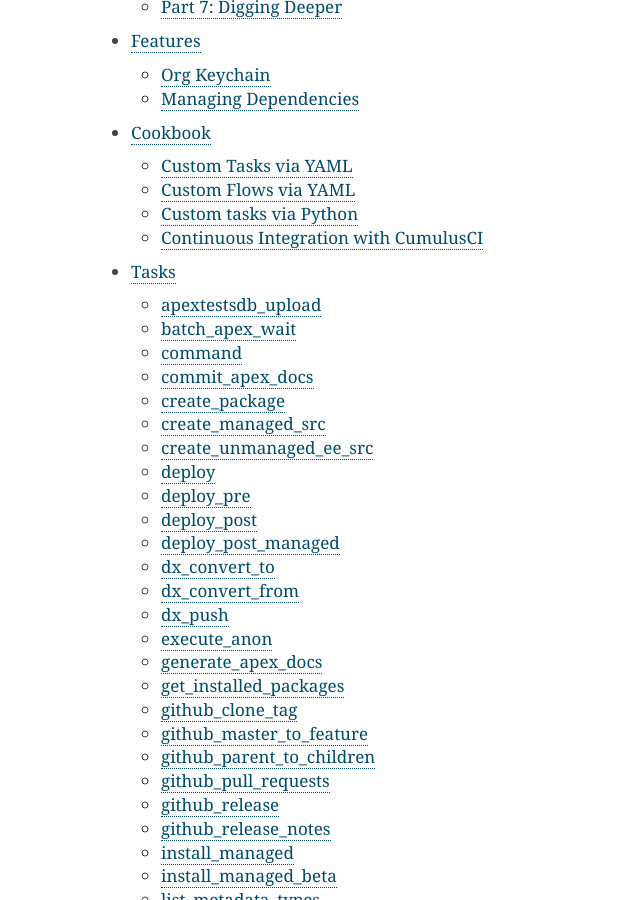
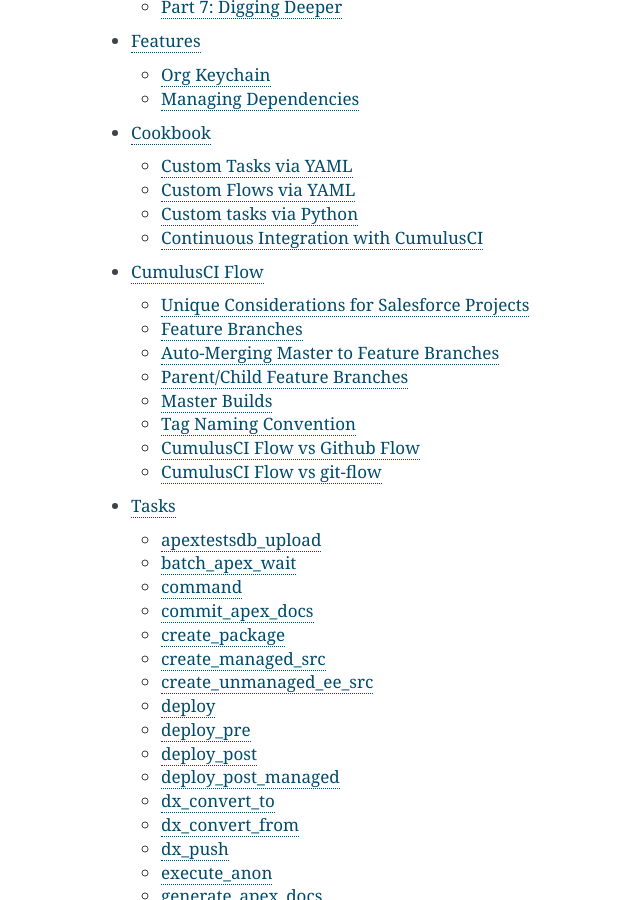
Before and after one commit to SFDO-Tooling/CumulusCI, a Sphinx documentation site: the page built from docs/index.rst, in a window 1280 px wide and 900 px high, scrolled down 381 px. Shown: the whole window, without its empty margins (319-959 px from the left). Built offline with Sphinx 7.4.7, drawn with Linux system fonts in a browser that asks for light colours; some of the changed lines change nothing that is shown.

Commit message:
Add docs for CumulusCI Flow

```diff
--- /dev/null
+++ b/docs/cumulusci_flow.rst
@@ -0,0 +1,104 @@
+.. sectionauthor:: Jason Lantz <jlantz@salesforce.com>
+==============
+CumulusCI Flow
+==============
+
+CumulusCI Flow is the branching model and process we use for development of our products at Salesforce.org.  CumulusCI Flow is based on the Github Flow model with a few changes and additions.  One of the most common questions I'm asked by new developers joining our team is “Why don't we use git-flow with a development and release branch?”.  Unfortunately, despite having good answers to the question, it often involves a longer discussion to make the point.  That's the motivation for this article explaining why we use CumulusCI Flow over Github Flow or git-flow.
+
+Unique Considerations for Salesforce Projects
+=============================================
+
+CumulusCI Flow was designed for Salesforce development projects which inject some unique considerations into finding the right branching model:
+
+* You cannot re-cut a Salesforce managed package release with the same version as a prior release.  As a result, Git Tags are the best representation of our releases in a repository since they are a read only reference to the exact code we put into a given release.
+* Most Salesforce managed package projects use Push Upgrades to keep all users of the package on the latest release.  This eliminates the need to consider supporting multiple past versions.
+* Releasing managed packages has some overhead involved including manual checks by release managers to ensure nothing gets permanently locked into the package in a release.  As a result, true continuous delivery isn't an option.  We work in 2 week sprints and cut releases at the end of each sprint for all products with any changes.
+
+Feature Branches
+================
+
+Like Github Flow, CumulusCI Flow uses a simple master/feature branch model.  The master branch is the only permanent branch in the repository.  All development work (features and bug fixes) is done in feature branches prefixed with feature/.  All commits on all feature branches are tested concurrently by our CI app, MetaCI, though any CI app could be used for the same purpose.
+
+Once a developer is done with a feature branch, they create a Pull Request to merge their branch into the master branch.  The Pull Review serves as the container for the following:
+
+* **Code Review**: We use Github's built in review functionality for Pull Requests to conduct line by line code reviews
+* **Release Notes**: We use the Pull Request body to create release notes content relevant to the PR.  This content is automatically parsed by CumulusCI's release notes generation task to automatically build cumulative release notes on each release.
+* **QA**: The goal of the Pull Request is to serve as a gate blocking a change from going into master until it's ready to release.  As a result, we do QA on the feature before merging the Pull Request.
+
+When a Pull Request is approved and passing build, it is merged using the Merge button in Github's web interface.  We use Github Protected Branches to enforce both code reviews and passing builds before a Pull Request can be merged to master.
+
+Once the Pull Request is merged, the feature branch is deleted.
+
+Auto-Merging Master to Feature Branches
+=======================================
+
+One of the bigger differences between CumulusCI Flow and Github Flow or git-flow is that we automate the merging of master commits into all open feature branches the initial master build passes.  This auto-merge does a lot for us:
+
+* Ensures feature branches always track with master
+* Re-tests each feature branch with any changes to master since the merge generates a new commit
+* Eliminates merge conflicts when merging a Pull Request to master
+
+To understand the benefit of auto-merging to feature branches, consider the following scenario: A developer starts work on a feature branch, puts in a few weeks on it, and then has to leave unexpectedly for a few months.  While they are on leave, their feature branch gets automatically updated any new commits on master and rebuilt.  A few weeks into their leave, a new commit on master gets merged to their feature branch and breaks the build.  When the developer returns after their leave, they can look at the build history to find which commit from master broke their feature branch.
+
+Without auto-merging, the developer would return, merge master into their feature branch, and then have to sift through all the commits to master during their leave to figure out which one broke their feature branch.  More testing and build history is always a good thing in addition to the other benefits we gain from auto-merging.
+
+Parent/Child Feature Branches
+=============================
+
+As we've worked in the CumulusCI Flow for the last 4+ years, we started to see a need for longer running, collaborative feature branches used by multiple developers to work on different parts of a bigger feature.  The solution was to expand the concept of auto-merging master to feature branches to also handle the concept of Parent/Child Feature Branches.
+
+Parent/Child Feature Branches are created using a simple naming format for branches:
+
+* **Parent**: feature/parent-branch-name
+* **Child**: feature/parent-branch-name__child-branch-name
+
+If this combination of named parent and child branches exist, the auto-merging functionality changes a bit:
+
+* Child branches never receive the auto-merge from master
+* Parent branches do receive the merge from master which kicks off a Feature Test build
+* At the end of a successful Feature Test build on a Parent branch, the parent branch is auto-merged into all child branches
+
+This allows us to support multiple developers working on one big feature while keeping the whole feature isolated from master until we're ready to release it.  The parent branch is the branch representing the overall feature.  Each developer can create child branches for individual components of the larger feature.  Their child branch still gets CI builds like all feature branches.  When they are ready to merge from their child branch to the parent branch, they create a Pull Request which gets code reviewed by other developers working on the parent feature branch and finally merged to the parent branch.
+
+Master Builds
+=============
+
+The main goal of the CumulusCI Flow is to always have the master branch ready to cut into a package.  This way, we can merge a fix and cut an emergency release at any time in the development process.
+
+To test that we can package master, we upload a beta release on every commit to master and then test that beta release in a variety of Salesforce org environments concurrently.  This build ranges from 15 minutes to 2 hours depending on the project and a passing build is proof we can package master at any time.
+
+When the upload of the beta release is completed, the master branch is auto-merged into all open feature branches.
+
+New betas are published on Github as a Github Release along with automatically generated release notes created by parsing the body of all Pull Requests merged since the last production release
+
+Tag Naming Convention
+=====================
+
+CumulusCI Flow uses two naming conventions for the tags generated by the process:
+
+* beta/1.2-Beta_3: Beta package releases
+* release/1.2:  Production package releases
+
+By differentiating beta and release tags, we allow tooling to query for the latest beta and the latest production release of each repository.
+
+CumulusCI Flow vs Github Flow
+=============================
+
+Since CumulusCI Flow is largely an extension of Github Flow, the differences are mostly additional process in CumulusCI Flow that's not in Github Flow:
+
+* Feature branches must be prefixed feature/ or they don't get built or receive auto-merges.  This allows developers to have experimental branches that don't get built or merged.
+* CumulusCI Flow is focused on an agile release process (we use 2 week sprints/releases) instead of continuous delivery.
+* CumulusCI Flow requires the beta and release tag naming convention so tooling can use the Github API to determine the latest beta and the latest production release.
+* Github Flow does not do any auto-merging of commits which is a core part of CumulusCI Flow
+* Github Flow does not have any concept of parent/child branches though they could be manually created and maintained
+
+CumulusCI Flow vs git-flow
+==========================
+
+When I first started figuring out our development/release process, I started where most people do in looking at git-flow.  Unlike both CumulusCI Flow and Github Flow, git-flow uses multiple permanent branches to separate development work from releases.  We decided to go with a master/feature branching model instead of git-flow for a few reasons:
+
+* We only cut and release new releases.  We never patch old releases which makes the complexity of git-flow less necessary.
+* git-flow is not natively supported in git or Github.  Using git-flow effectively usually requires extending your git tooling to enforce structure and merging rules for a more complex branching model.
+* The main reason for git-flow is to be able to integrate your features together.  We get this, along with many other benefits, already from auto-merging master to feature branches.
+* Feature branches provide better isolation necessary for a rapid, agile release cycle by keeping all features not ready for release out of the release.  Doing testing in the development branch means you've already integrated your features together.  If one feature is bad, it is harder to unwind that feature from the development branch than if it were still isolated in its feature branch, tested there, and only merged when truly ready.  Plus, with the auto-merge of master, we get the same integration as a development branch.
+* In short, auto-merging and parent/child feature branches in CumulusCI Flow provide us everything we would want from git-flow in a simpler branching model.
--- a/docs/index.rst
+++ b/docs/index.rst
@@ -14,6 +14,7 @@
    tutorial
    features
    cookbook
+   cumulusci_flow
    tasks
    api_reference
    history
```
